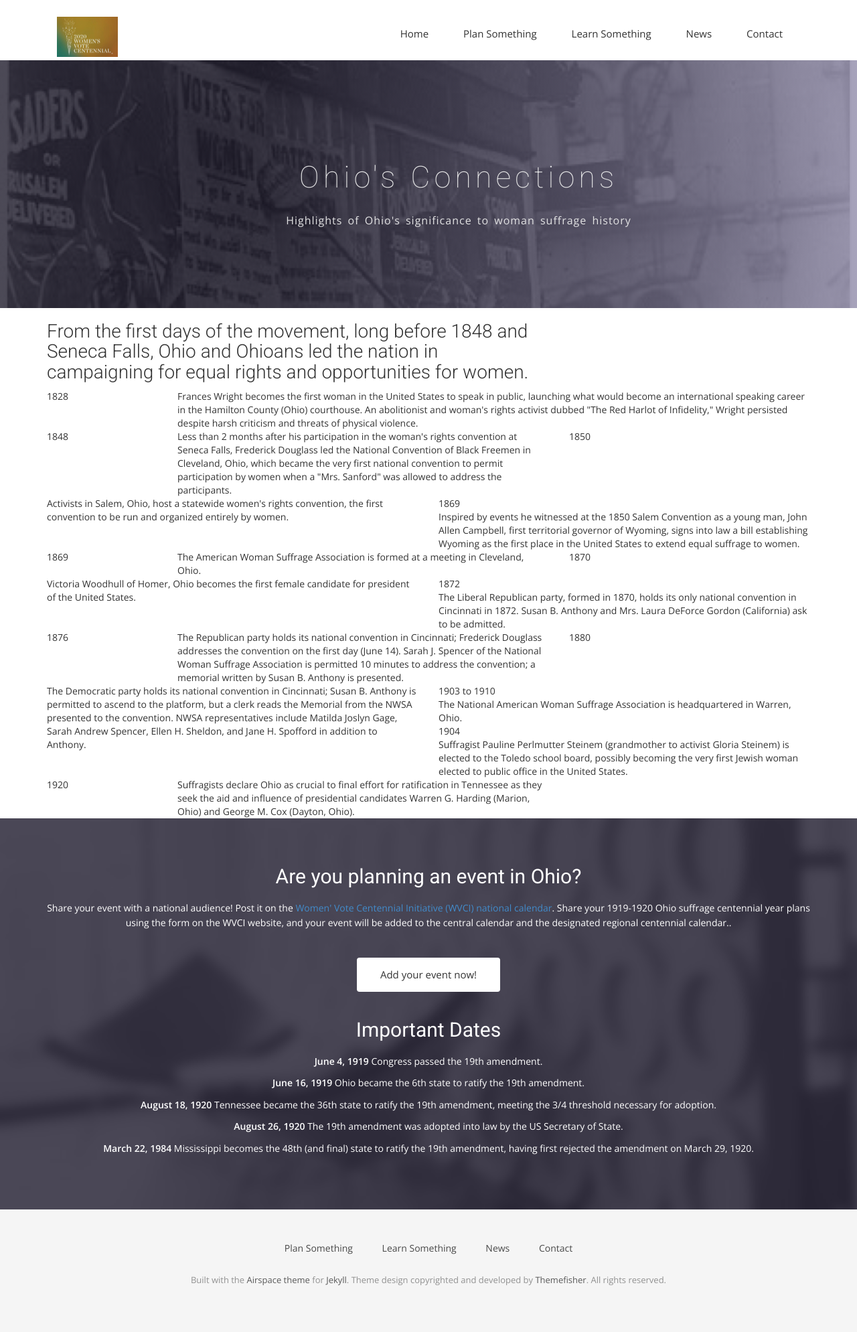
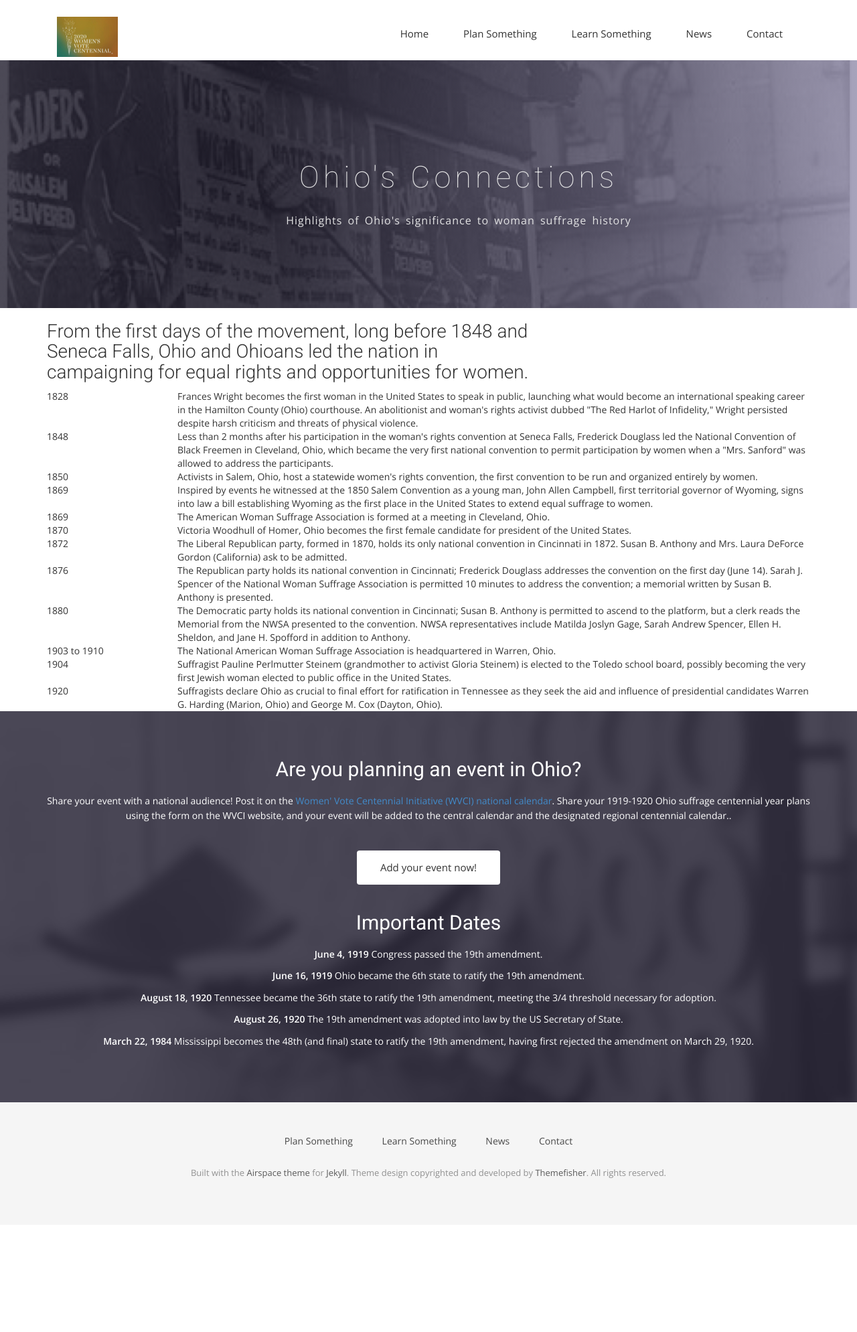
Before and after one commit to OhioSuffrageCentennial/ohiosuffragecentennial, a Jekyll site: the page built from connections.html, in a window 1280 px wide. Shown: the whole page at 67% size. Built offline with Jekyll 4.4.1, drawn with Linux system fonts in a browser that asks for light colours; nearby versions of some CDN libraries; some web fonts are replaced; after the commit the page ends 1829 px from its top, so only the background shows below that.

Commit message:
stable format for connections

```diff
--- a/connections.html
+++ b/connections.html
@@ -36,37 +36,37 @@ permalink: /connections/
         <div class="col-sm-10">Frances Wright becomes the first woman in the United States to speak in public, launching what would become an international speaking career in the Hamilton County (Ohio) courthouse. An abolitionist and woman's rights activist dubbed "The Red Harlot of Infidelity," Wright persisted despite harsh criticism and threats of physical violence.</div>
 
         <div class="col-sm-2">1848</div>
-        <div class="col-sm-6">Less than 2 months after his participation in the woman's rights convention at Seneca Falls, Frederick Douglass led the National Convention of Black Freemen in Cleveland, Ohio, which became the very first national convention to permit participation by women when a "Mrs. Sanford" was allowed to address the participants.</div>
+        <div class="col-sm-10">Less than 2 months after his participation in the woman's rights convention at Seneca Falls, Frederick Douglass led the National Convention of Black Freemen in Cleveland, Ohio, which became the very first national convention to permit participation by women when a "Mrs. Sanford" was allowed to address the participants.</div>
 
         <div class="col-sm-2">1850</div>
-        <div class="col-sm-6">Activists in Salem, Ohio, host a statewide women's rights convention, the first convention to be run and organized entirely by women.</div>
+        <div class="col-sm-10">Activists in Salem, Ohio, host a statewide women's rights convention, the first convention to be run and organized entirely by women.</div>
 
         <div class="col-sm-2">1869</div>
-        <div class="col-sm-6">Inspired by events he witnessed at the 1850 Salem Convention as a young man, John Allen Campbell, first territorial governor of Wyoming, signs into law a bill establishing Wyoming as the first place in the United States to extend equal suffrage to women.</div>
+        <div class="col-sm-10">Inspired by events he witnessed at the 1850 Salem Convention as a young man, John Allen Campbell, first territorial governor of Wyoming, signs into law a bill establishing Wyoming as the first place in the United States to extend equal suffrage to women.</div>
 
         <div class="col-sm-2">1869</div>
-        <div class="col-sm-6">The American Woman Suffrage Association is formed at a meeting in Cleveland, Ohio.</div>
+        <div class="col-sm-10">The American Woman Suffrage Association is formed at a meeting in Cleveland, Ohio.</div>
 
         <div class="col-sm-2">1870</div>
-        <div class="col-sm-6">Victoria Woodhull of Homer, Ohio becomes the first female candidate for president of the United States.</div>
+        <div class="col-sm-10">Victoria Woodhull of Homer, Ohio becomes the first female candidate for president of the United States.</div>
 
         <div class="col-sm-2">1872</div>
-        <div class="col-sm-6">The Liberal Republican party, formed in 1870, holds its only national convention in Cincinnati in 1872. Susan B. Anthony and Mrs. Laura DeForce Gordon (California) ask to be admitted.</div>
+        <div class="col-sm-10">The Liberal Republican party, formed in 1870, holds its only national convention in Cincinnati in 1872. Susan B. Anthony and Mrs. Laura DeForce Gordon (California) ask to be admitted.</div>
 
         <div class="col-sm-2">1876</div>
-        <div class="col-sm-6">The Republican party holds its national convention in Cincinnati; Frederick Douglass addresses the convention on the first day (June 14). Sarah J. Spencer of the National Woman Suffrage Association is permitted 10 minutes to address the convention; a memorial written by Susan B. Anthony is presented.</div>
+        <div class="col-sm-10">The Republican party holds its national convention in Cincinnati; Frederick Douglass addresses the convention on the first day (June 14). Sarah J. Spencer of the National Woman Suffrage Association is permitted 10 minutes to address the convention; a memorial written by Susan B. Anthony is presented.</div>
 
         <div class="col-sm-2">1880</div>
-        <div class="col-sm-6">The Democratic party holds its national convention in Cincinnati; Susan B. Anthony is permitted to ascend to the platform, but a clerk reads the Memorial from the NWSA presented to the convention. NWSA representatives include Matilda Joslyn Gage, Sarah Andrew Spencer, Ellen H. Sheldon, and Jane H. Spofford in addition to Anthony.</div>
+        <div class="col-sm-10">The Democratic party holds its national convention in Cincinnati; Susan B. Anthony is permitted to ascend to the platform, but a clerk reads the Memorial from the NWSA presented to the convention. NWSA representatives include Matilda Joslyn Gage, Sarah Andrew Spencer, Ellen H. Sheldon, and Jane H. Spofford in addition to Anthony.</div>
 
         <div class="col-sm-2">1903 to 1910</div>
-        <div class="col-sm-6">The National American Woman Suffrage Association is headquartered in Warren, Ohio.</div>
+        <div class="col-sm-10">The National American Woman Suffrage Association is headquartered in Warren, Ohio.</div>
 
         <div class="col-sm-2">1904</div>
-        <div class="col-sm-6">Suffragist Pauline Perlmutter Steinem (grandmother to activist Gloria Steinem) is elected to the Toledo school board, possibly becoming the very first Jewish woman elected to public office in the United States.</div>
+        <div class="col-sm-10">Suffragist Pauline Perlmutter Steinem (grandmother to activist Gloria Steinem) is elected to the Toledo school board, possibly becoming the very first Jewish woman elected to public office in the United States.</div>
 
         <div class="col-sm-2">1920</div>
-        <div class="col-sm-6">Suffragists declare Ohio as crucial to final effort for ratification in Tennessee as they seek the aid and influence of presidential candidates Warren G. Harding (Marion, Ohio) and George M. Cox (Dayton, Ohio).</div>
+        <div class="col-sm-10">Suffragists declare Ohio as crucial to final effort for ratification in Tennessee as they seek the aid and influence of presidential candidates Warren G. Harding (Marion, Ohio) and George M. Cox (Dayton, Ohio).</div>
       </div>
     </div>
   </div>
```
